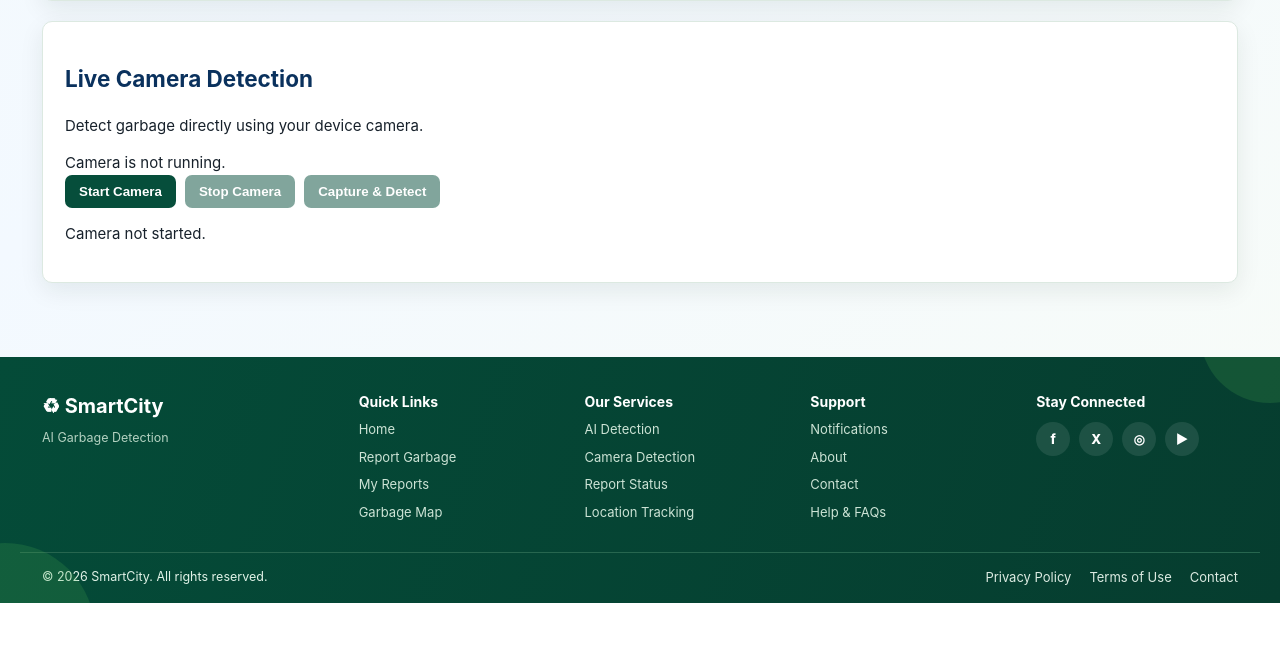
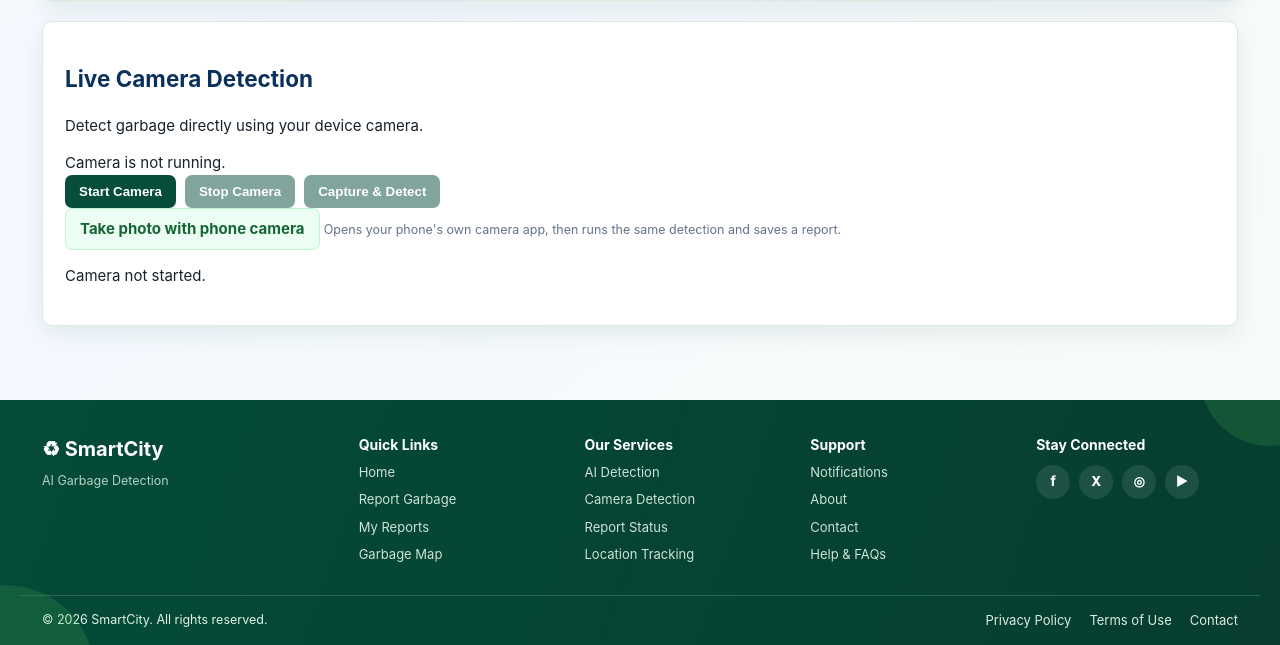
Before and after one commit to sherrygoyal22-gif/SmartCity, a Flask app: page /detect in a window 1280 px wide. Shown: the part 1202-1847 px from the top of the page. Before the commit the page ends 1805 px from the top, so only its background shows below. Run offline with Flask 3, Linux system fonts and the light colour scheme; parts of the project's set-up code (start-up, migrations or seed data) failed here and were passed over.

Commit message:
Modify image input and add native camera support
Updated file input to accept all image types and added native camera functionality.

```diff
--- a/app/templates/detect.html
+++ b/app/templates/detect.html
@@ -34,7 +34,7 @@
                 id="image"
                 name="image"
                 type="file"
-                accept=".jpg,.jpeg,.png,.webp,image/jpeg,image/png,image/webp"
+                accept="image/*"
                 required
             >
 
@@ -175,6 +175,13 @@
     </div>
 
 
+    <div class="native-camera">
+        <label class="button secondary" for="nativeCapture">Take photo with phone camera</label>
+        <input id="nativeCapture" type="file" accept="image/*" capture="environment" hidden>
+        <small>Opens your phone's own camera app, then runs the same detection and saves a report.</small>
+    </div>
+
+
     <p id="cameraStatus">
         Camera not started.
     </p>
```
